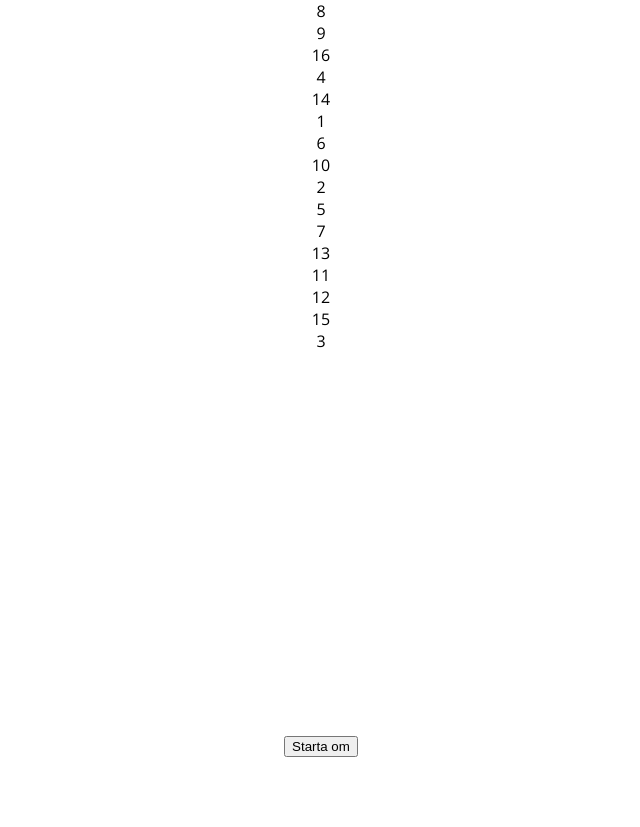
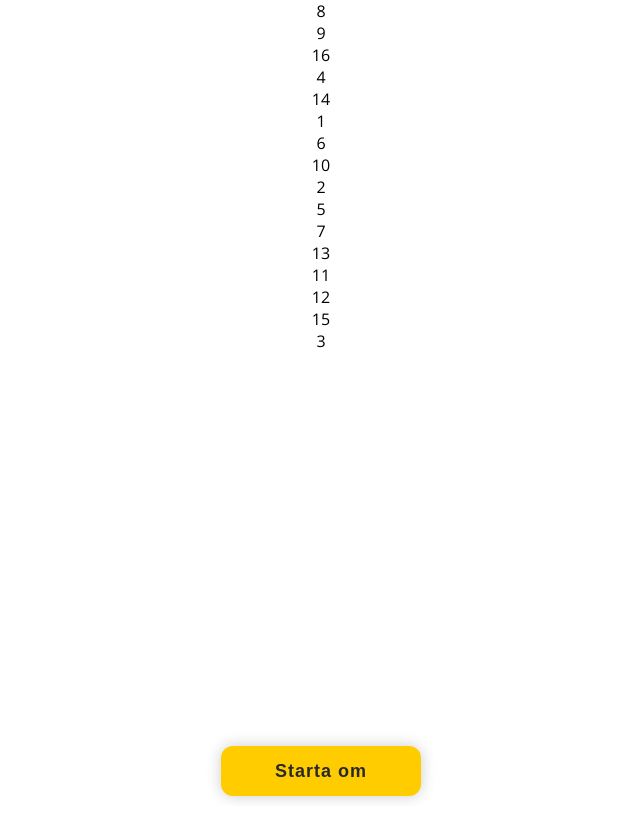
Before and after one commit to wwwilma/My-Lil-Puzzle, a React (Create React App) app: page / in a window 1280 px wide. Shown: the whole page, without its empty margins (319-959 px from the left). After the commit the page ends 806 px from the top, so only its background shows below. Built offline with nearby package versions, Linux system fonts and the light colour scheme; the HTML template or start-up script is replaced by a standard one.

Commit message:
Some button styling

```diff
--- a/src/components/button/Button.css
+++ b/src/components/button/Button.css
@@ -0,0 +1,29 @@
+.button {
+    background-color: #FFCC00;
+    border-radius: 12px;
+    border: none;
+    color: #292929;
+    cursor: pointer;
+    font-size: min(5vw, 18px);
+    font-weight: bold;
+    padding: min(2vw, 10px) min(1vw, 5px);
+    transition: background-color 0.5s ease;
+    min-width: 100px;
+    max-width: 200px;
+    width: 100%;
+    height: 50px;
+    opacity: 1;
+    outline: none;
+    text-align: center;
+    letter-spacing: 1px;
+    position: absolute;
+    bottom: 10px;
+    left: 50%;
+    transform: translateX(-50%);
+    box-shadow: 0px 0px 15px rgba(0, 0, 0, 0.2);
+}
+
+.button:hover {
+    background-color: #E8BF27;
+    opacity: 0.8;
+}
```
